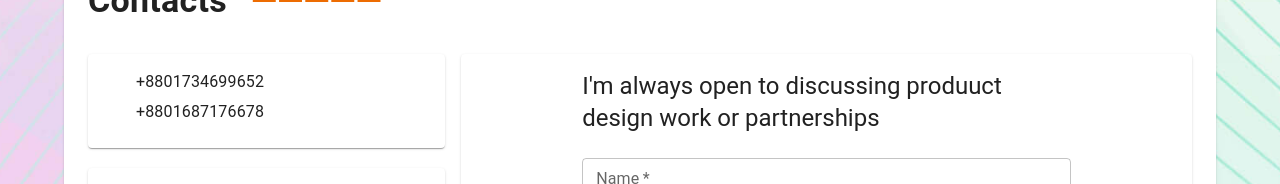
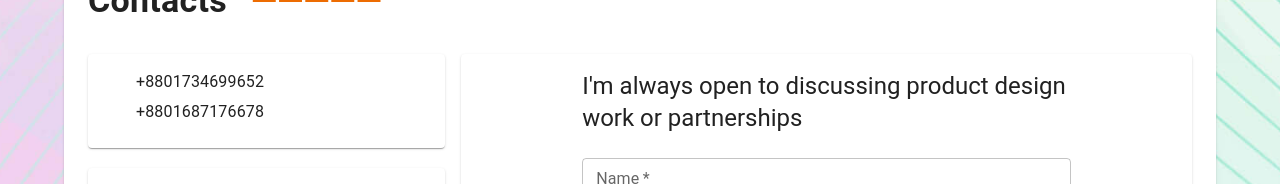
Before and after one commit to anik554/professional-portfolio, a React (Vite) app: page /contact in a window 1280 px wide. Shown: the part 166-350 px from the top of the page. Built offline with nearby package versions, Linux system fonts and the light colour scheme; some icons are missing.

Commit message:
spalling changed

```diff
--- a/src/pages/contact/Contact.tsx
+++ b/src/pages/contact/Contact.tsx
@@ -100,7 +100,7 @@ const Contact = () => {
                         alignItems={"center"}
                         gutterBottom
                       >
-                        I'm always open to discussing produuct design work or
+                        I'm always open to discussing product design work or
                         partnerships
                       </Typography>
                       <input
```
